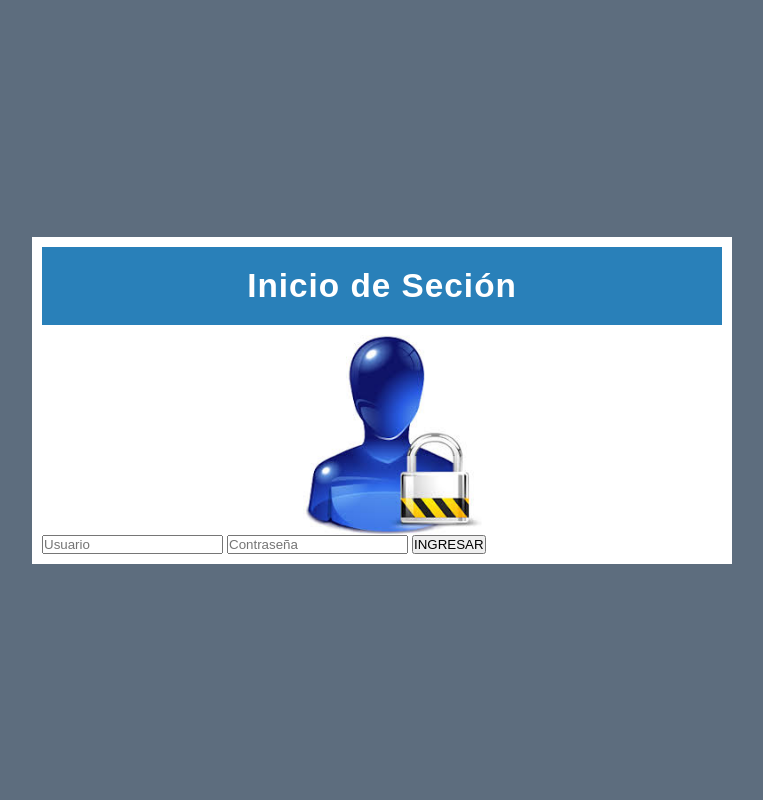
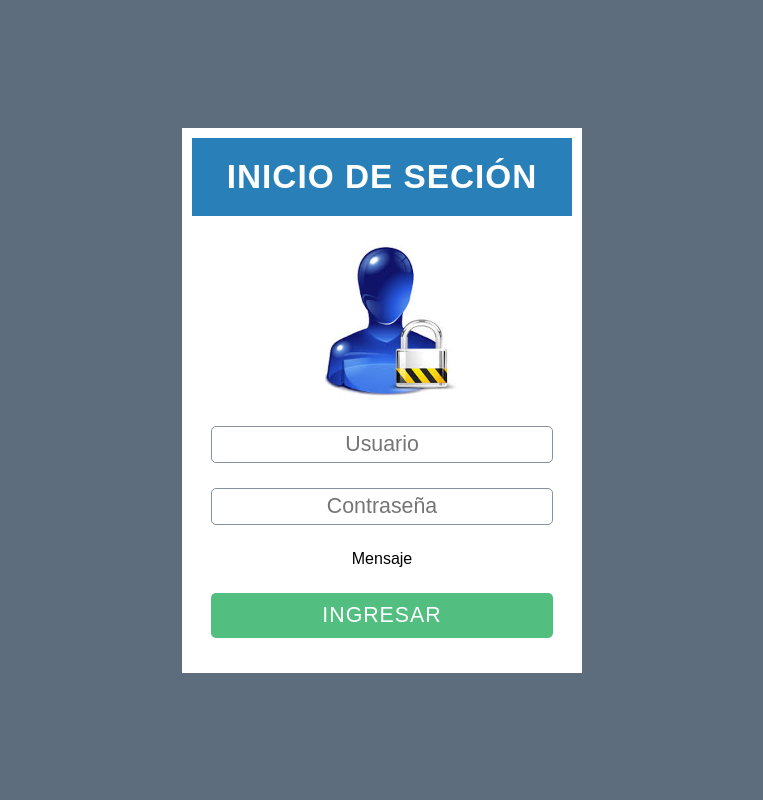
Before and after one commit to Negiroq/facturacion, a PHP site: page / in a window 1280 px wide. Shown: the whole page, without its empty margins (258-1021 px from the left). Run offline with PHP 8.4, Linux system fonts and the light colour scheme.

Commit message:
cambios hasta el video 14

```diff
--- a/css/style.css
+++ b/css/style.css
@@ -17,12 +17,12 @@ h3{
     padding: 20px;
     margin-bottom: 10px;
     text-align: center;
+    text-transform: uppercase;
 
 
 }
 
 #container{
-
     background: #5D6D7E;
     width: 100%;
     height: 100vh;
@@ -35,8 +35,9 @@ h3{
     align-items: center;
 }
 #container form{
+
     background: #fff;
-    width: 700px;
+    width: 400px;
     padding: 10px;
 
 }
@@ -44,8 +45,36 @@ h3{
 #container form img{
 
     margin: auto;
+    margin-top: 30px;
     text-align: center;
     display: block;
-    width: 200px;
-    height: 200px;
+    width: 150px;
+    height: 150px;
+    margin-bottom: 30px;
 }
+
+#container form input{
+
+    width: 90%;
+    padding: 5px;
+    font-size: 16pt;
+    display: block;
+    margin: 25px auto;
+    border-radius: 5px;
+    border: 1px solid #85929e;
+    text-align: center;
+}
+
+#container form input[type="submit"]{
+    background: #52be80;
+    padding: 10px;
+    color: #fff;
+    letter-spacing: 1px;
+    border: 0;
+    cursor: pointer;
+}
+.alert{
+    font-family: Arial, Helvetica, sans-serif;
+    font-size: 16px;
+    text-align: center;
+}
--- a/index.php
+++ b/index.php
@@ -17,6 +17,7 @@
             <input type="text" name="usuario" id="" placeholder="Usuario">
 
             <input type="password" name="clave" id="" placeholder="Contraseña">
+            <p class="alert">Mensaje</p>
 
             <input type="submit" value="INGRESAR">
 
```
